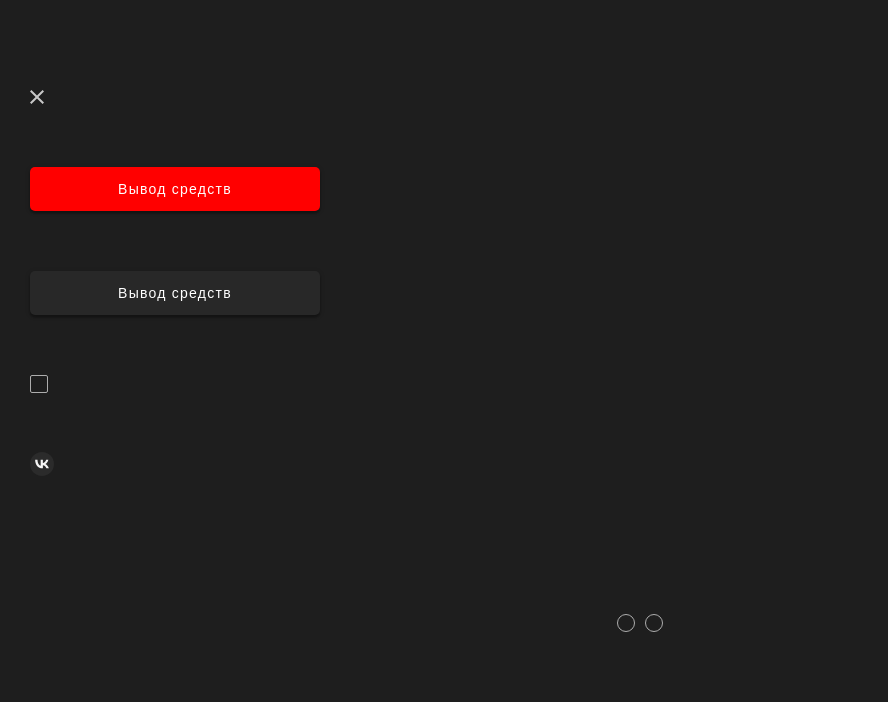
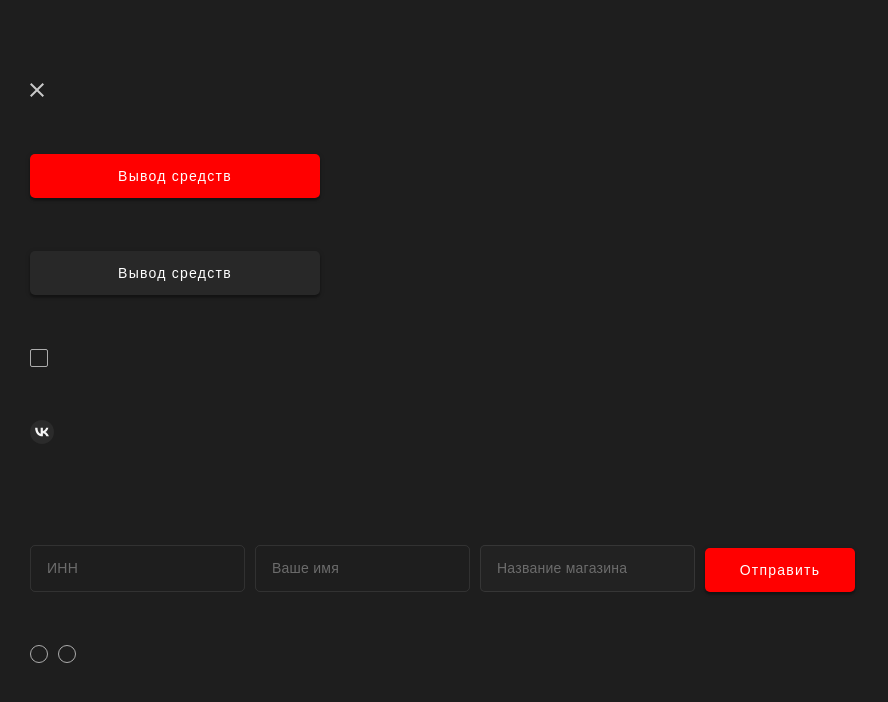
Before and after one commit to mot9igit/DartAgencyTask, a Vue app: page / in a window 1280 px wide. Shown: the top 702 px of the page, without its empty margins (0-888 px from the left). Built offline with nearby package versions, Linux system fonts and the light colour scheme.

Commit message:
Готов компонент поля ввода - CustomInput.vue

```diff
--- a/src/App.vue
+++ b/src/App.vue
@@ -9,7 +9,12 @@
 		<CustomButton style="width: 290px" theme="black">Вывод средств</CustomButton>
 		<CustomCheckbox id="checkbox" />
 		<CustomIcon icon="vk" link="https://vk.com" />
-		<CustomInput />
+		<form class="block">
+      <CustomInput placeholder="ИНН" required=true />
+      <CustomInput placeholder="Ваше имя" />
+      <CustomInput placeholder="Название магазина" disable=true />
+      <CustomButton theme="red" type="submit" style="width: 150px;">Отправить</CustomButton>
+    </form>
 		<div class="block">
 			<CustomRadio id="radio1" name="radio" />
 			<CustomRadio id="radio2" name="radio" />
@@ -42,8 +47,9 @@ export default defineComponent({
 }
 .block {
 	display: flex;
-  justify-content: center;
-  align-items: center;
+  justify-content: flex-start;
+  align-items: flex-end;
+  flex-wrap: wrap;
 	gap: 10px;
 }
 </style>
--- a/src/components/UI/CustomButton.vue
+++ b/src/components/UI/CustomButton.vue
@@ -1,5 +1,5 @@
 <template>
-	<button :class="colorTheme">
+	<button :class="colorTheme" :type="type">
 		<div class="button__circle"></div>
 		<div class="button__content">
 			<slot></slot>
@@ -18,6 +18,10 @@ export default defineComponent({
 			type: String,
 			default: "red",
 		},
+		type: {
+			type: String,
+			default: "button",
+		}
 	},
 	computed: {
 		colorTheme() {
--- a/src/components/UI/CustomInput.vue
+++ b/src/components/UI/CustomInput.vue
@@ -1,17 +1,133 @@
 <template>
-    <div>
-
-    </div>
+	<div class="input__container">
+		<input
+			:id="id"
+			:type="type"
+			class="input"
+			:placeholder="placeholder"
+			:disabled="disable"
+			:required="required"
+		/>
+		<label :for="id" class="input__label"
+			>{{ placeholder }} <span class="input__span"> – введите корректное значение</span></label
+		>
+	</div>
 </template>
 
 <script>
-    import { defineComponent } from 'vue';
+import { defineComponent } from "vue";
 
-    export default defineComponent({
-        name: 'CustomInput',
-    });
+export default defineComponent({
+	name: "CustomInput",
+
+	props: {
+		id: {
+			type: String,
+			required: true,
+		},
+		type: {
+			type: String,
+			default: "text",
+		},
+		placeholder: {
+			type: String,
+			default: "",
+		},
+		disable: {
+			type: Boolean,
+			default: false,
+		},
+		required: {
+			type: Boolean,
+			default: false,
+		},
+	},
+});
 </script>
 
 <style lang="scss" scoped>
+@import "../../styles/mixins";
 
+.input {
+	background-color: var(--color-ver-dark-gray);
+	color: var(--color-white);
+
+	border: var(--border);
+	border-radius: var(--border-radius);
+
+	height: 47px;
+	padding-inline: 16px;
+
+	position: relative;
+
+	&::placeholder {
+		color: var(--color-dark-alt-gray);
+	}
+
+	&:focus {
+		border-color: var(--color-white);
+	}
+
+	&:not(:focus) {
+		& + .input__label {
+			visibility: hidden;
+		}
+	}
+
+	&:disabled {
+		background-color: var(--color-light-black);
+		border-color: var(--color-transparent-10-white);
+	}
+
+	&:user-invalid {
+		border-color: var(--color-alt-red);
+
+		& + .input__label {
+			visibility: visible;
+		}
+	}
+
+	&:not(:user-invalid) {
+		& + .input__label > .input__span {
+			display: none;
+		}
+	}
+
+	&__container {
+		display: flex;
+		flex-direction: column-reverse;
+		gap: 4px;
+	}
+
+	&__label {
+		font: {
+			size: 12px;
+			weight: 400;
+		}
+		color: var(--color-light-dark-alt-gray);
+		letter-spacing: 0.25px;
+	}
+
+	&__span {
+		font: {
+			size: 12px;
+			weight: 400;
+		}
+		color: var(--color-alt-red);
+		line-height: 0.25px;
+
+		position: relative;
+
+		&::after {
+			content: url("../../assets/svg/error.svg");
+
+			position: absolute;
+			top: 32px;
+			right: 8px;
+
+			width: 20px;
+			height: 20px;
+		}
+	}
+}
 </style>
--- a/src/styles/_variables.scss
+++ b/src/styles/_variables.scss
@@ -14,8 +14,10 @@
 	--color-gray: #848484;
 	--color-light-gray: #e7e7e7;
 	--color-light-dark-gray: #adadad;
+	--color-light-dark-alt-gray: #a0a0a0;
 	--color-dark-gray: #444444;
 	--color-dark-alt-gray: #6c6c6c;
+	--color-very-dark-gray: #222222;
 	--color-alt-gray: #6a6a6a;
 	--color-alt-light-gray: #787878;
 
```
